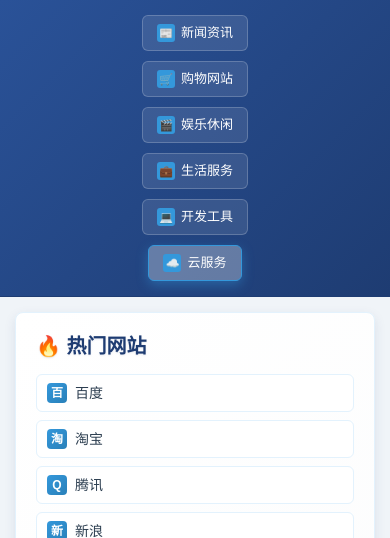
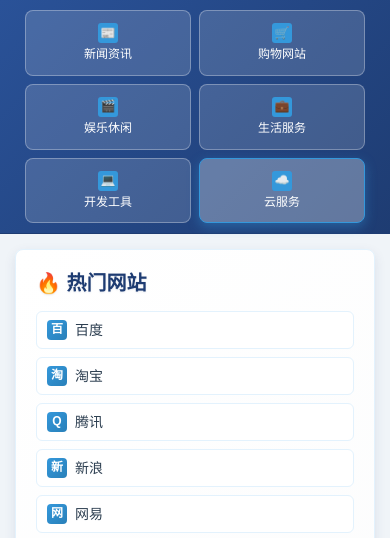
Before and after one commit to shaowangzhen/search-project, a PHP site: page /docs/ in a window 390 px wide. Shown: the part 138-676 px from the top of the page. Run offline with PHP 8.4, Linux system fonts and the light colour scheme.

Commit message:
feat: 优化手机端导航栏展示效果
- 手机端布局：导航栏改为2x3网格布局，更紧凑美观
- 按钮样式：垂直排列图标和文字，更清晰易识别
- 间距优化：减少间距，增加按钮高度，提升点击体验
- 图标调整：手机端图标更大(20px)，更醒目
- 背景优化：半透明白色背景，边框更明显
- 悬停效果：简化悬停动画，适合触摸操作
- 响应式：平板端保持水平布局，手机端网格布局

```diff
--- a/frontend/public/index.php
+++ b/frontend/public/index.php
@@ -433,13 +433,22 @@ if ($_SERVER['REQUEST_METHOD'] === 'POST' && isset($_POST['query'])) {
             }
 
             .nav-links {
-                gap: 10px;
-                justify-content: flex-start;
+                gap: 8px;
+                justify-content: center;
             }
 
             .nav-links a {
-                padding: 8px 14px;
+                padding: 8px 12px;
                 font-size: 13px;
+                flex: 1;
+                min-width: 0;
+                justify-content: center;
+            }
+
+            .nav-icon {
+                width: 16px;
+                height: 16px;
+                font-size: 10px;
             }
         }
 
@@ -467,9 +476,38 @@ if ($_SERVER['REQUEST_METHOD'] === 'POST' && isset($_POST['query'])) {
                 grid-template-columns: 1fr;
             }
 
+            .nav-section {
+                padding: 10px 0;
+            }
+
             .nav-links {
+                display: grid;
+                grid-template-columns: repeat(2, 1fr);
+                gap: 8px;
+                padding: 0 10px;
+            }
+
+            .nav-links a {
+                padding: 12px 8px;
+                font-size: 12px;
+                text-align: center;
                 flex-direction: column;
-                align-items: center;
+                gap: 4px;
+                border-radius: 8px;
+                background: rgba(255, 255, 255, 0.15);
+                border: 1px solid rgba(255, 255, 255, 0.3);
+            }
+
+            .nav-links a:hover {
+                background: rgba(255, 255, 255, 0.25);
+                transform: translateY(-1px);
+            }
+
+            .nav-icon {
+                width: 20px;
+                height: 20px;
+                font-size: 12px;
+                margin: 0;
             }
         }
     </style>
```
